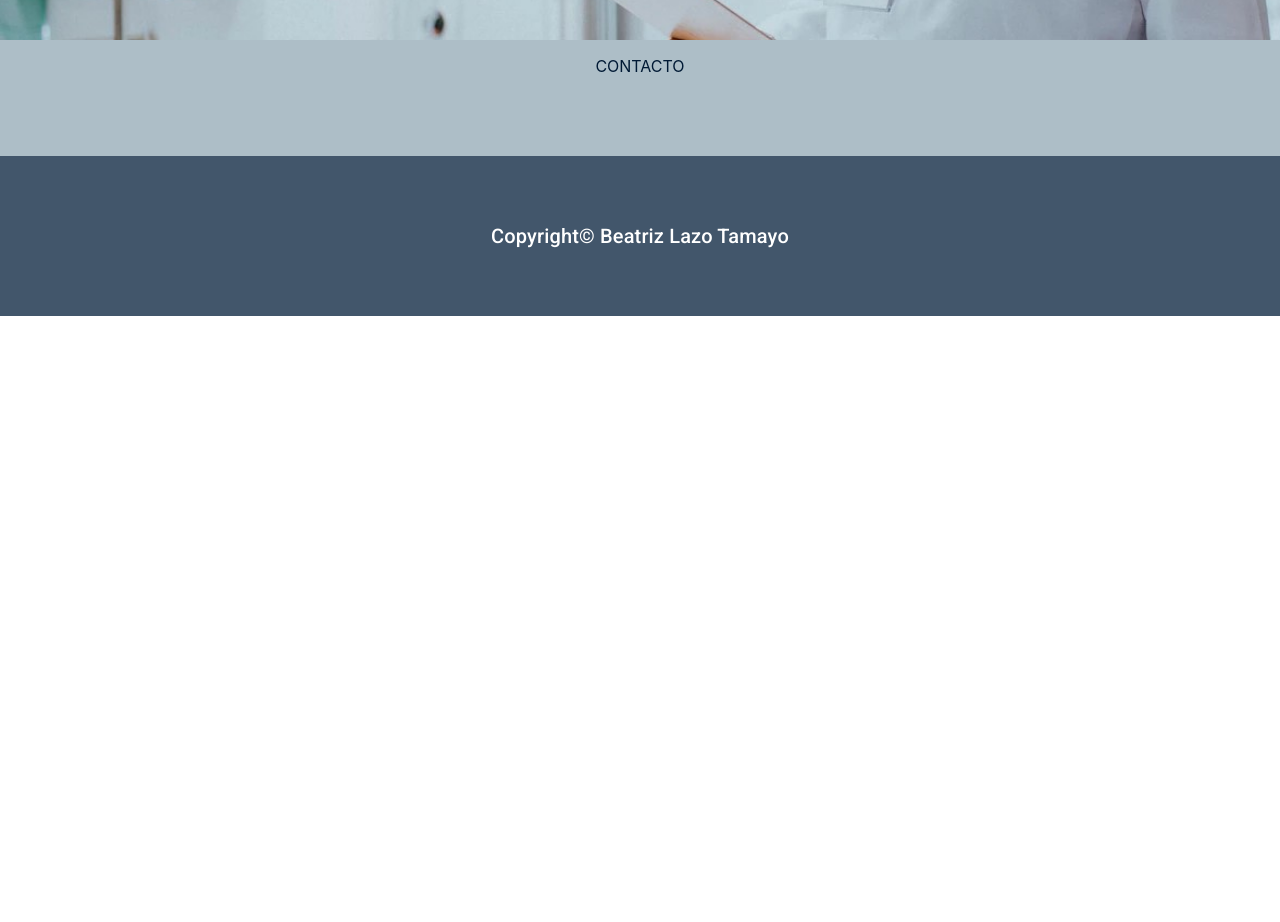
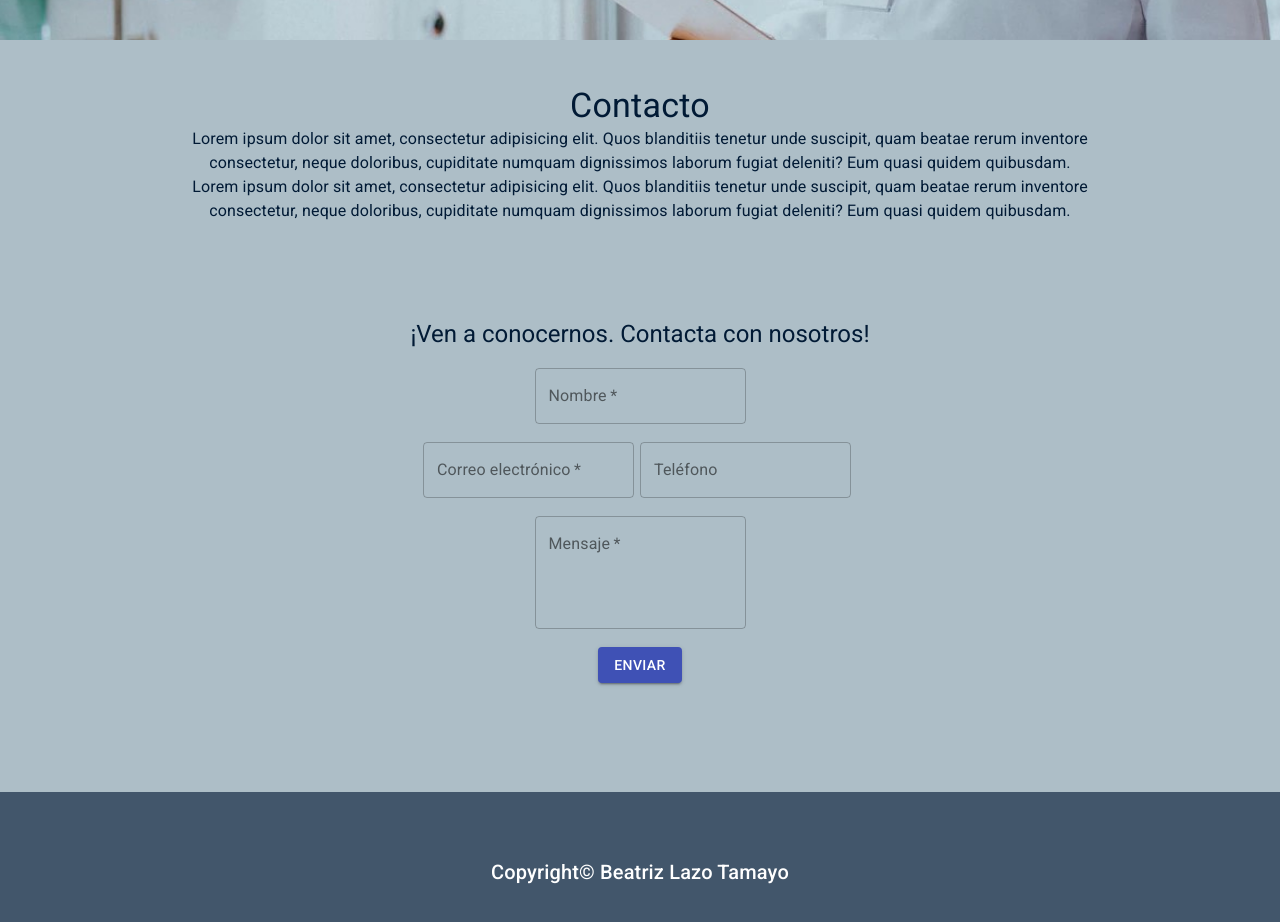
Before and after one commit to bealazo/centro-salud, a React (Create React App) app: page /contacto in a window 1280 px wide. Shown: the part 440-1362 px from the top of the page. Before the commit the page ends 800 px from the top, so only its background shows below. Built offline with nearby package versions, Linux system fonts and the light colour scheme.

Commit message:
added contact page. improving project structure

```diff
--- a/src/App.css
+++ b/src/App.css
@@ -82,6 +82,13 @@
     .member-right-pc{
       display: true;
     }
+      /*Formulario de contacto para pantallas ordenadores*/
+      .input-form-movil{
+        display: none;
+      }
+      .container-input{
+        display: true;
+      }
 
     }
 
@@ -96,6 +103,7 @@
     .menu-container{
       display:none;
     }
+
 
     /*Equipo para pantallas moviles*/
 
@@ -120,6 +128,17 @@
     }
     .member-right-pc{
       display: none;
+    }
+
+    /*Formulario de contacto para pantallas móviles*/
+    .container-input{
+      display: none;
+    }
+    .input-form-pc{
+      display: none;
+    }
+    .input-form-movil{
+      display: true;
     }
   }
 
@@ -157,7 +176,7 @@
 
 }
 
-.container-history, .container-team{
+.container-history, .container-team, .container-form{
   width:70vw;
   padding-top: 5%;
   padding-bottom: 5%;
@@ -192,3 +211,24 @@
   align-items: center;
   padding-top: 5%;
 }
+.container-form{
+  width:70vw;
+
+
+}
+.input-form,.input-form-movil,.input-form-pc, .button-form{
+  padding-top: 2%;
+
+}
+.container-input{
+  display: flex;
+  flex-direction: row;
+  align-items: center;
+  justify-content: center;
+
+
+}
+.container-input div{
+ margin-right:2px;
+
+}
--- a/src/App.js
+++ b/src/App.js
@@ -2,31 +2,14 @@ import './App.css';
 
 /*AÑADIDOS*/
 import * as React from 'react';
-
-import { Switch, Route } from 'react-router-dom'
-import Home from "./Home";
-import Contacto from "./Contacto";
-import Login from "./Login";
+import Layout from './navigation/Layout';
 
 
 function App() {
 
   return (
 
-      <Switch>
-         <Route exact path="/">
-          <Home/>
-        </Route>
-        <Route exact path="/home">
-          <Home/>
-        </Route>
-        <Route exact path="/contacto">
-          <Contacto/>
-        </Route>
-        <Route exact path="/login">
-          <Login/>
-        </Route>
-      </Switch>
+          <Layout/>
 
   );
 }
--- a/src/Login.js
+++ /dev/null
@@ -1,32 +0,0 @@
-import * as React from 'react';
-import Header from "./components/Header";
-import Banner from "./components/Banner";
-import Footer from "./components/Footer";
-import banner from "./images/banner.jpg";
-
-function Login() {
-
-
-
-    return (
-    <div className="Login">
-       <header>
-          <Header/>
-          <Banner banner={banner} title="Centro de Salud Privado" subtitle="...Tu salud nos importa..."/>
-       </header>
-
-      <main className="main-container">
-        <section>
-         <p>LOGIN</p>
-        </section>
-      </main>
-
-      <footer>
-        <Footer/>
-      </footer>
-
-      </div>
-    );
-  }
-
-  export default Login;
--- a/src/components/Banner.js
+++ b/src/components/Banner.js
@@ -1,5 +1,5 @@
 import * as React from 'react';
-import '../App.css';
+//import '../App.css'; NO HACE FALTA, YA LA IMPORTÉ EN APP
 import {Typography} from '@material-ui/core';
 
 function Banner(props){
--- a/src/components/Footer.js
+++ b/src/components/Footer.js
@@ -1,5 +1,5 @@
 import * as React from 'react';
-import '../App.css';
+//import '../App.css'; NO HACE FALTA, YA LA IMPORTÉ EN APP
 import {Typography} from '@material-ui/core';
 
 function Footer(){
--- a/src/components/Header.js
+++ b/src/components/Header.js
@@ -1,5 +1,5 @@
 import * as React from 'react';
-import '../App.css';
+//import '../App.css'; NO HACE FALTA, YA LA IMPORTÉ EN APP
 import { useState } from 'react';
 //import { Link } from '@material-ui/core';
 import { Grid } from '@material-ui/core';
@@ -98,7 +98,7 @@ function Header(){
 
 
           {options.map((option,index) =>
-         <div>
+         <div key={index}>
           {option=="Inicio"?
           <Link to="/home" style={{ textDecoration: 'none', display: 'block', color:"#011a35" }}>
           <MenuItem key={index}>
--- a/src/components/Socials.js
+++ b/src/components/Socials.js
@@ -1,5 +1,5 @@
 import * as React from 'react';
-import '../App.css';
+//import '../App.css'; NO HACE FALTA, YA LA IMPORTÉ EN APP
 import {Typography} from '@material-ui/core';
 import {Grid} from '@material-ui/core';
 import {Icon} from '@material-ui/core';
--- a/src/components/TeamMember.js
+++ b/src/components/TeamMember.js
@@ -1,5 +1,5 @@
 import * as React from 'react';
-import '../App.css';
+//import '../App.css'; NO HACE FALTA, YA LA IMPORTÉ EN APP
 import {Typography} from '@material-ui/core';
 import {Grid} from '@material-ui/core';
 import {Icon} from '@material-ui/core';
--- /dev/null
+++ b/src/navigation/Layout.js
@@ -0,0 +1,32 @@
+import * as React from 'react';
+
+import { Switch, Route } from 'react-router-dom'
+import Home from "../views/Home";
+import Contacto from "../views/Contacto";
+import Login from "../views/Login";
+
+
+
+function Layout() {
+
+  return (
+
+      <Switch>
+         <Route exact path="/">
+          <Home/>
+        </Route>
+        <Route exact path="/home">
+          <Home/>
+        </Route>
+        <Route exact path="/contacto">
+          <Contacto/>
+        </Route>
+        <Route exact path="/login">
+          <Login/>
+        </Route>
+      </Switch>
+
+  );
+}
+
+export default Layout;
--- /dev/null
+++ b/src/views/Contacto.js
@@ -0,0 +1,128 @@
+import * as React from 'react';
+import {Typography} from '@material-ui/core';
+import {Box} from '@material-ui/core';
+import {TextField} from '@material-ui/core';
+import {Button} from '@material-ui/core';
+import Header from "../components/Header";
+import Banner from "../components/Banner";
+import Footer from "../components/Footer";
+import banner from "../images/banner.jpg";
+
+function Contacto() {
+
+  const [name_value, setNameValue] = React.useState("");
+  const [phone_value, setPhoneValue] = React.useState("");
+  const [email_value, setEmailValue] = React.useState("");
+  const [message_value, setMessageValue] = React.useState("");
+  /*Para mostrar u ocultar el mensaje de envío exitoso */
+  const [show_message, setShowMessage] = React.useState(false);
+
+  const handleChangeName = (event) => {
+    setNameValue(event.target.value);
+  };
+  const handleChangePhone = (event) => {
+    setPhoneValue(event.target.value);
+  };
+  const handleChangeEmail = (event) => {
+    setEmailValue(event.target.value);
+  };
+  const handleChangeMessage = (event) => {
+    setMessageValue(event.target.value);
+  };
+  const handleClickSend = (event) => {
+    console.log(name_value)
+    console.log(phone_value)
+    console.log(email_value)
+    console.log(message_value)
+    /*ENVIAR A API */
+
+    setNameValue("");
+    setPhoneValue("");
+    setEmailValue("");
+    setMessageValue("");
+    setShowMessage(true);
+
+  };
+
+    return (
+
+    <div className="App">
+       <header>
+          <Header/>
+          <Banner banner={banner} title="Centro de Salud Privado" subtitle="...Tu salud nos importa..."/>
+       </header>
+
+      <main className="main-container">
+        <section>
+        <article className="container-history">
+        <Typography variant="h4">
+          Contacto
+        </Typography>
+        <Typography variant="body1" gutterBottom>
+        Lorem ipsum dolor sit amet, consectetur adipisicing elit. Quos blanditiis tenetur
+        unde suscipit, quam beatae rerum inventore consectetur, neque doloribus, cupiditate numquam
+        dignissimos laborum fugiat deleniti? Eum quasi quidem quibusdam.
+
+        Lorem ipsum dolor sit amet, consectetur adipisicing elit. Quos blanditiis tenetur
+        unde suscipit, quam beatae rerum inventore consectetur, neque doloribus, cupiditate numquam
+        dignissimos laborum fugiat deleniti? Eum quasi quidem quibusdam.
+      </Typography>
+        </article>
+
+        <article className="container-form">
+        <Typography variant="h5">
+          ¡Ven a conocernos. Contacta con nosotros!
+        </Typography>
+        <Box
+          component="form"
+
+        >
+          <div  className="input-form">
+          <TextField value={name_value} onChange={handleChangeName} required id="outlined-basic" label="Nombre" variant="outlined" />
+          </div>
+          <div className="container-input"  >
+            <div className="input-form-pc">
+            <TextField value={email_value} onChange={handleChangeEmail} required id="outlined-basic" label="Correo electrónico" variant="outlined" />
+            </div>
+            <div className="input-form-pc">
+            <TextField value={phone_value} onChange={handleChangePhone} type="number" id="outlined-basic" label="Teléfono" variant="outlined" />
+            </div>
+          </div>
+          <div className="input-form-movil">
+            <TextField value={email_value} onChange={handleChangeEmail} required id="outlined-basic" label="Correo electrónico" variant="outlined" />
+            </div>
+            <div className="input-form-movil">
+            <TextField value={phone_value} onChange={handleChangePhone} type="number" id="outlined-basic" label="Teléfono" variant="outlined" />
+          </div>
+          <div  className="input-form">
+          <TextField value={message_value} onChange={handleChangeMessage} required multiline maxRows={4} minRows={4} id="outlined-multiline-static" label="Mensaje" variant="outlined" />
+          </div>
+         {show_message?
+              (<div>
+            <Typography variant="subtitle1" color="secondary">
+              Gracias por contactar con nosotros. Te responderemos lo antes posible.
+            </Typography>
+            </div>):
+            ("")
+           }
+          <div  className="button-form">
+          <Button onClick={handleClickSend} variant="contained" color="primary">Enviar</Button>
+          </div>
+
+        </Box>
+
+
+
+        </article>
+        </section>
+      </main>
+
+      <footer>
+        <Footer/>
+      </footer>
+
+      </div>
+    );
+  }
+
+  export default Contacto;
--- a/src/Contacto.js
+++ b/src/views/Login.js
@@ -1,15 +1,15 @@
 import * as React from 'react';
-import Header from "./components/Header";
-import Banner from "./components/Banner";
-import Footer from "./components/Footer";
-import banner from "./images/banner.jpg";
+import Header from "../components/Header";
+import Banner from "../components/Banner";
+import Footer from "../components/Footer";
+import banner from "../images/banner.jpg";
 
-function Contacto() {
+function Login() {
 
 
 
     return (
-    <div className="Contacto">
+    <div className="App">
        <header>
           <Header/>
           <Banner banner={banner} title="Centro de Salud Privado" subtitle="...Tu salud nos importa..."/>
@@ -17,7 +17,7 @@ function Contacto() {
 
       <main className="main-container">
         <section>
-         <p>CONTACTO</p>
+         <p>LOGIN</p>
         </section>
       </main>
 
@@ -29,4 +29,4 @@ function Contacto() {
     );
   }
 
-  export default Contacto;
+  export default Login;
```
Also changed, not shown: src/views/Home.js (renamed from src/Home.js, +12 -12 lines).
